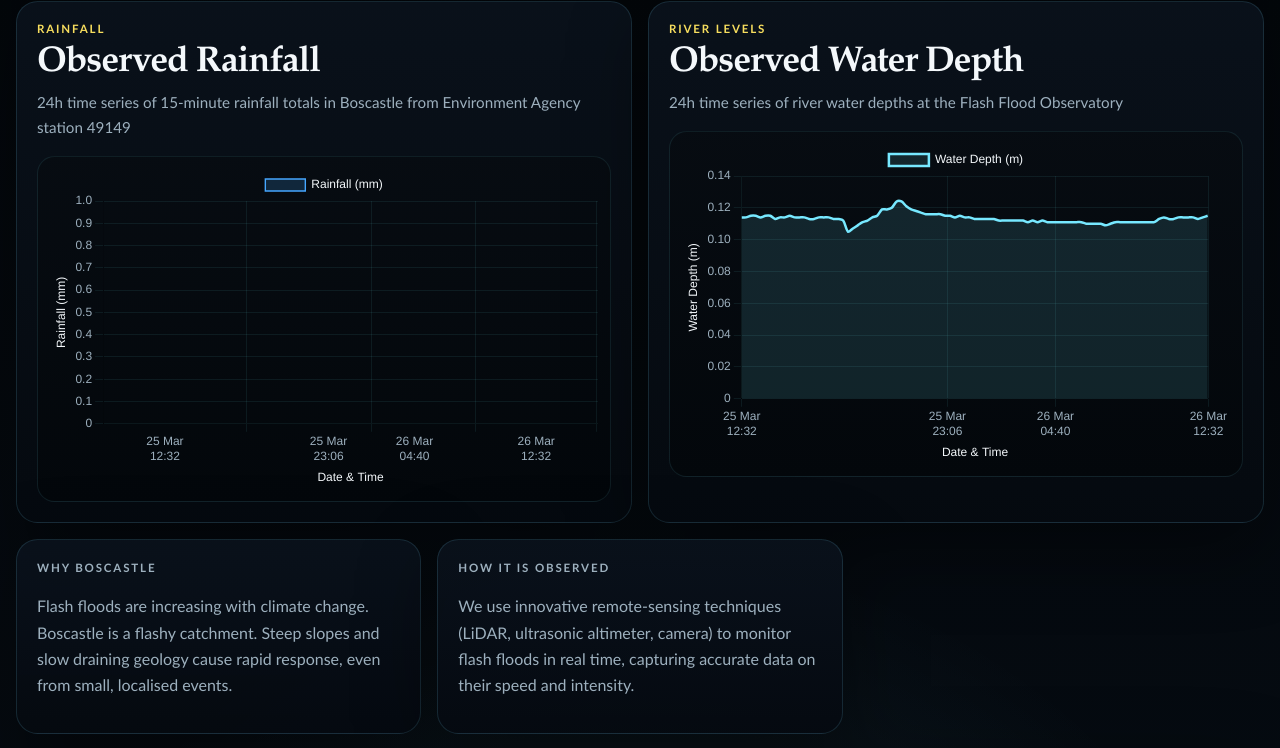
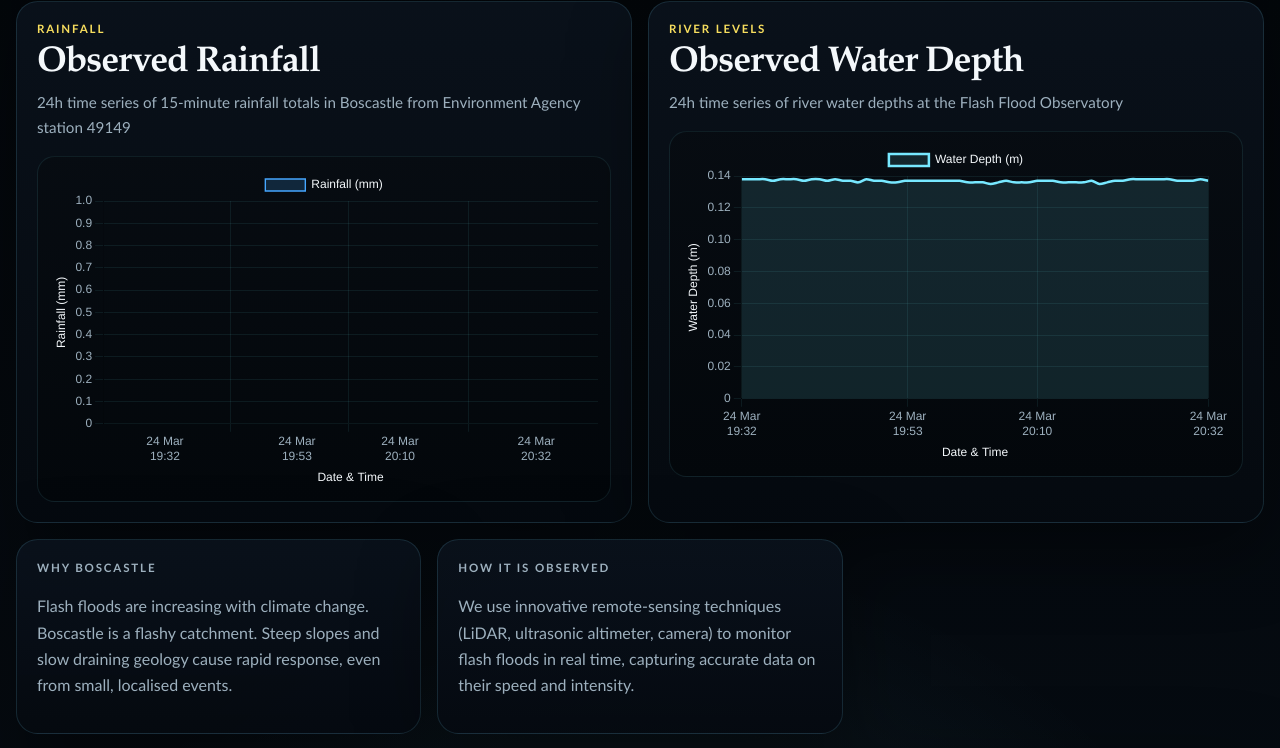
Before and after one commit to orfeasa/flashfloodobservatory.com, a plain HTML site: page public/index.html in a window 1280 px wide. Shown: the part 766-1514 px from the top of the page. Drawn offline with nearby package versions, Linux system fonts and the light colour scheme.

Commit message:
Document and style approved alert states

```diff
--- a/public/data/site_payload.json
+++ b/public/data/site_payload.json
@@ -36,7 +36,7 @@
     }
   ],
   "official_alert": {
-    "api_url": "https://environment.data.gov.uk/flood-monitoring/id/floods?lat=50.6869&long=-4.6928&dist=5.0&min-severity=3",
+    "api_url": "https://environment.data.gov.uk/flood-monitoring/id/floods?lat=50.6869&long=-4.6928&dist=5.0&min-severity=4",
     "count": 0,
     "disclaimer": "Official warning information relates to Environment Agency flood alerts and warnings.",
     "eyebrow": "Official EA Flood Alerts and Warnings",
@@ -48,7 +48,7 @@
     "source_name": "Environment Agency / GOV.UK Check for flooding",
     "source_url": "https://check-for-flooding.service.gov.uk/location/boscastle-cornwall",
     "state": "none",
-    "updated_at": "2026-03-26T12:34:06.269589Z"
+    "updated_at": "2026-03-26T12:37:37.868759Z"
   },
   "panels": {
     "depth": {
@@ -57,730 +57,274 @@
       "eyebrow": "River Levels",
       "points": [
         {
-          "timestamp": "2026-03-25T12:30:00Z",
-          "value": 0.114
+          "timestamp": "2026-03-24T19:32:00Z",
+          "value": 0.138
         },
         {
-          "timestamp": "2026-03-25T12:45:00Z",
-          "value": 0.114
+          "timestamp": "2026-03-24T19:33:00Z",
+          "value": 0.138
         },
         {
-          "timestamp": "2026-03-25T13:00:00Z",
-          "value": 0.115
+          "timestamp": "2026-03-24T19:34:00Z",
+          "value": 0.138
         },
         {
-          "timestamp": "2026-03-25T13:15:00Z",
-          "value": 0.115
+          "timestamp": "2026-03-24T19:35:00Z",
+          "value": 0.138
         },
         {
-          "timestamp": "2026-03-25T13:30:00Z",
-          "value": 0.114
+          "timestamp": "2026-03-24T19:36:00Z",
+          "value": 0.137
         },
         {
-          "timestamp": "2026-03-25T13:45:00Z",
-          "value": 0.115
+          "timestamp": "2026-03-24T19:37:00Z",
+          "value": 0.138
         },
         {
-          "timestamp": "2026-03-25T14:00:00Z",
-          "value": 0.115
+          "timestamp": "2026-03-24T19:38:00Z",
+          "value": 0.138
         },
         {
-          "timestamp": "2026-03-25T14:15:00Z",
-          "value": 0.113
+          "timestamp": "2026-03-24T19:39:00Z",
+          "value": 0.138
         },
         {
-          "timestamp": "2026-03-25T14:30:00Z",
-          "value": 0.114
+          "timestamp": "2026-03-24T19:40:00Z",
+          "value": 0.137
         },
         {
-          "timestamp": "2026-03-25T14:45:00Z",
-          "value": 0.114
+          "timestamp": "2026-03-24T19:41:00Z",
+          "value": 0.138
         },
         {
-          "timestamp": "2026-03-25T15:00:00Z",
-          "value": 0.115
+          "timestamp": "2026-03-24T19:42:00Z",
+          "value": 0.138
         },
         {
-          "timestamp": "2026-03-25T15:15:00Z",
-          "value": 0.114
+          "timestamp": "2026-03-24T19:43:00Z",
+          "value": 0.137
         },
         {
-          "timestamp": "2026-03-25T15:30:00Z",
-          "value": 0.114
+          "timestamp": "2026-03-24T19:44:00Z",
+          "value": 0.138
         },
         {
-          "timestamp": "2026-03-25T15:45:00Z",
-          "value": 0.114
+          "timestamp": "2026-03-24T19:45:00Z",
+          "value": 0.137
         },
         {
-          "timestamp": "2026-03-25T16:00:00Z",
-          "value": 0.113
+          "timestamp": "2026-03-24T19:46:00Z",
+          "value": 0.137
         },
         {
-          "timestamp": "2026-03-25T16:15:00Z",
-          "value": 0.113
+          "timestamp": "2026-03-24T19:47:00Z",
+          "value": 0.136
         },
         {
-          "timestamp": "2026-03-25T16:30:00Z",
-          "value": 0.114
+          "timestamp": "2026-03-24T19:48:00Z",
+          "value": 0.138
         },
         {
-          "timestamp": "2026-03-25T16:45:00Z",
-          "value": 0.114
+          "timestamp": "2026-03-24T19:49:00Z",
+          "value": 0.137
         },
         {
-          "timestamp": "2026-03-25T17:00:00Z",
-          "value": 0.114
+          "timestamp": "2026-03-24T19:50:00Z",
+          "value": 0.137
         },
         {
-          "timestamp": "2026-03-25T17:15:00Z",
-          "value": 0.113
+          "timestamp": "2026-03-24T19:51:00Z",
+          "value": 0.136
         },
         {
-          "timestamp": "2026-03-25T17:30:00Z",
-          "value": 0.113
+          "timestamp": "2026-03-24T19:52:00Z",
+          "value": 0.136
         },
         {
-          "timestamp": "2026-03-25T17:45:00Z",
-          "value": 0.112
+          "timestamp": "2026-03-24T19:53:00Z",
+          "value": 0.137
         },
         {
-          "timestamp": "2026-03-25T18:00:00Z",
-          "value": 0.105
+          "timestamp": "2026-03-24T19:54:00Z",
+          "value": 0.137
         },
         {
-          "timestamp": "2026-03-25T18:15:00Z",
-          "value": 0.107
+          "timestamp": "2026-03-24T19:55:00Z",
+          "value": 0.137
         },
         {
-          "timestamp": "2026-03-25T18:30:00Z",
-          "value": 0.109
+          "timestamp": "2026-03-24T19:56:00Z",
+          "value": 0.137
         },
         {
-          "timestamp": "2026-03-25T18:45:00Z",
-          "value": 0.111
+          "timestamp": "2026-03-24T19:57:00Z",
+          "value": 0.137
         },
         {
-          "timestamp": "2026-03-25T19:00:00Z",
-          "value": 0.112
+          "timestamp": "2026-03-24T19:58:00Z",
+          "value": 0.137
         },
         {
-          "timestamp": "2026-03-25T19:15:00Z",
-          "value": 0.114
+          "timestamp": "2026-03-24T19:59:00Z",
+          "value": 0.137
         },
         {
-          "timestamp": "2026-03-25T19:30:00Z",
-          "value": 0.115
+          "timestamp": "2026-03-24T20:00:00Z",
+          "value": 0.137
         },
         {
-          "timestamp": "2026-03-25T19:45:00Z",
-          "value": 0.119
+          "timestamp": "2026-03-24T20:01:00Z",
+          "value": 0.136
         },
         {
-          "timestamp": "2026-03-25T20:00:00Z",
-          "value": 0.119
+          "timestamp": "2026-03-24T20:02:00Z",
+          "value": 0.136
         },
         {
-          "timestamp": "2026-03-25T20:15:00Z",
-          "value": 0.12
+          "timestamp": "2026-03-24T20:03:00Z",
+          "value": 0.136
         },
         {
-          "timestamp": "2026-03-25T20:30:00Z",
-          "value": 0.124
+          "timestamp": "2026-03-24T20:04:00Z",
+          "value": 0.135
         },
         {
-          "timestamp": "2026-03-25T20:45:00Z",
-          "value": 0.124
+          "timestamp": "2026-03-24T20:05:00Z",
+          "value": 0.136
         },
         {
-          "timestamp": "2026-03-25T21:00:00Z",
-          "value": 0.121
+          "timestamp": "2026-03-24T20:06:00Z",
+          "value": 0.137
         },
         {
-          "timestamp": "2026-03-25T21:15:00Z",
-          "value": 0.119
+          "timestamp": "2026-03-24T20:07:00Z",
+          "value": 0.136
         },
         {
-          "timestamp": "2026-03-25T21:30:00Z",
-          "value": 0.118
+          "timestamp": "2026-03-24T20:08:00Z",
+          "value": 0.136
         },
         {
-          "timestamp": "2026-03-25T21:45:00Z",
-          "value": 0.117
+          "timestamp": "2026-03-24T20:09:00Z",
+          "value": 0.136
         },
         {
-          "timestamp": "2026-03-25T22:00:00Z",
-          "value": 0.116
+          "timestamp": "2026-03-24T20:10:00Z",
+          "value": 0.137
         },
         {
-          "timestamp": "2026-03-25T22:15:00Z",
-          "value": 0.116
+          "timestamp": "2026-03-24T20:11:00Z",
+          "value": 0.137
         },
         {
-          "timestamp": "2026-03-25T22:30:00Z",
-          "value": 0.116
+          "timestamp": "2026-03-24T20:12:00Z",
+          "value": 0.137
         },
         {
-          "timestamp": "2026-03-25T22:45:00Z",
-          "value": 0.116
+          "timestamp": "2026-03-24T20:13:00Z",
+          "value": 0.136
         },
         {
-          "timestamp": "2026-03-25T23:00:00Z",
-          "value": 0.115
+          "timestamp": "2026-03-24T20:14:00Z",
+          "value": 0.136
         },
         {
-          "timestamp": "2026-03-25T23:15:00Z",
-          "value": 0.115
+          "timestamp": "2026-03-24T20:15:00Z",
+          "value": 0.136
         },
         {
-          "timestamp": "2026-03-25T23:30:00Z",
-          "value": 0.114
+          "timestamp": "2026-03-24T20:16:00Z",
+          "value": 0.136
         },
         {
-          "timestamp": "2026-03-25T23:45:00Z",
-          "value": 0.115
+          "timestamp": "2026-03-24T20:17:00Z",
+          "value": 0.137
         },
         {
-          "timestamp": "2026-03-26T00:00:00Z",
-          "value": 0.114
+          "timestamp": "2026-03-24T20:18:00Z",
+          "value": 0.135
         },
         {
-          "timestamp": "2026-03-26T00:15:00Z",
-          "value": 0.114
+          "timestamp": "2026-03-24T20:19:00Z",
+          "value": 0.136
         },
         {
-          "timestamp": "2026-03-26T00:30:00Z",
-          "value": 0.113
+          "timestamp": "2026-03-24T20:20:00Z",
+          "value": 0.137
         },
         {
-          "timestamp": "2026-03-26T00:45:00Z",
-          "value": 0.113
+          "timestamp": "2026-03-24T20:21:00Z",
+          "value": 0.137
         },
         {
-          "timestamp": "2026-03-26T01:00:00Z",
-          "value": 0.113
+          "timestamp": "2026-03-24T20:22:00Z",
+          "value": 0.138
         },
         {
-          "timestamp": "2026-03-26T01:15:00Z",
-          "value": 0.113
+          "timestamp": "2026-03-24T20:23:00Z",
+          "value": 0.138
         },
         {
-          "timestamp": "2026-03-26T01:30:00Z",
-          "value": 0.113
+          "timestamp": "2026-03-24T20:24:00Z",
+          "value": 0.138
         },
         {
-          "timestamp": "2026-03-26T01:45:00Z",
-          "value": 0.112
+          "timestamp": "2026-03-24T20:25:00Z",
+          "value": 0.138
         },
         {
-          "timestamp": "2026-03-26T02:00:00Z",
-          "value": 0.112
+          "timestamp": "2026-03-24T20:26:00Z",
+          "value": 0.138
         },
         {
-          "timestamp": "2026-03-26T02:15:00Z",
-          "value": 0.112
+          "timestamp": "2026-03-24T20:27:00Z",
+          "value": 0.138
         },
         {
-          "timestamp": "2026-03-26T02:30:00Z",
-          "value": 0.112
+          "timestamp": "2026-03-24T20:28:00Z",
+          "value": 0.137
         },
         {
-          "timestamp": "2026-03-26T02:45:00Z",
-          "value": 0.112
+          "timestamp": "2026-03-24T20:29:00Z",
+          "value": 0.137
         },
         {
-          "timestamp": "2026-03-26T03:00:00Z",
-          "value": 0.112
+          "timestamp": "2026-03-24T20:30:00Z",
+          "value": 0.137
         },
         {
-          "timestamp": "2026-03-26T03:15:00Z",
-          "value": 0.111
+          "timestamp": "2026-03-24T20:31:00Z",
+          "value": 0.138
         },
         {
-          "timestamp": "2026-03-26T03:30:00Z",
-          "value": 0.112
-        },
-        {
-          "timestamp": "2026-03-26T03:45:00Z",
-          "value": 0.111
-        },
-        {
-          "timestamp": "2026-03-26T04:00:00Z",
-          "value": 0.112
-        },
-        {
-          "timestamp": "2026-03-26T04:15:00Z",
-          "value": 0.111
-        },
-        {
-          "timestamp": "2026-03-26T04:30:00Z",
-          "value": 0.111
-        },
-        {
-          "timestamp": "2026-03-26T04:45:00Z",
-          "value": 0.111
-        },
-        {
-          "timestamp": "2026-03-26T05:00:00Z",
-          "value": 0.111
-        },
-        {
-          "timestamp": "2026-03-26T05:15:00Z",
-          "value": 0.111
-        },
-        {
-          "timestamp": "2026-03-26T05:30:00Z",
-          "value": 0.111
-        },
-        {
-          "timestamp": "2026-03-26T05:45:00Z",
-          "value": 0.111
-        },
-        {
-          "timestamp": "2026-03-26T06:00:00Z",
-          "value": 0.111
-        },
-        {
-          "timestamp": "2026-03-26T06:15:00Z",
-          "value": 0.11
-        },
-        {
-          "timestamp": "2026-03-26T06:30:00Z",
-          "value": 0.11
-        },
-        {
-          "timestamp": "2026-03-26T06:45:00Z",
-          "value": 0.11
-        },
-        {
-          "timestamp": "2026-03-26T07:00:00Z",
-          "value": 0.11
-        },
-        {
-          "timestamp": "2026-03-26T07:15:00Z",
-          "value": 0.109
-        },
-        {
-          "timestamp": "2026-03-26T07:30:00Z",
-          "value": 0.11
-        },
-        {
-          "timestamp": "2026-03-26T07:45:00Z",
-          "value": 0.111
-        },
-        {
-          "timestamp": "2026-03-26T08:00:00Z",
-          "value": 0.111
-        },
-        {
-          "timestamp": "2026-03-26T08:15:00Z",
-          "value": 0.111
-        },
-        {
-          "timestamp": "2026-03-26T08:30:00Z",
-          "value": 0.111
-        },
-        {
-          "timestamp": "2026-03-26T08:45:00Z",
-          "value": 0.111
-        },
-        {
-          "timestamp": "2026-03-26T09:00:00Z",
-          "value": 0.111
-        },
-        {
-          "timestamp": "2026-03-26T09:15:00Z",
-          "value": 0.111
-        },
-        {
-          "timestamp": "2026-03-26T09:30:00Z",
-          "value": 0.111
-        },
-        {
-          "timestamp": "2026-03-26T09:45:00Z",
-          "value": 0.111
-        },
-        {
-          "timestamp": "2026-03-26T10:00:00Z",
-          "value": 0.113
-        },
-        {
-          "timestamp": "2026-03-26T10:15:00Z",
-          "value": 0.114
-        },
-        {
-          "timestamp": "2026-03-26T10:30:00Z",
-          "value": 0.113
-        },
-        {
-          "timestamp": "2026-03-26T10:45:00Z",
-          "value": 0.113
-        },
-        {
-          "timestamp": "2026-03-26T11:00:00Z",
-          "value": 0.114
-        },
-        {
-          "timestamp": "2026-03-26T11:15:00Z",
-          "value": 0.114
-        },
-        {
-          "timestamp": "2026-03-26T11:30:00Z",
-          "value": 0.114
-        },
-        {
-          "timestamp": "2026-03-26T11:45:00Z",
-          "value": 0.114
-        },
-        {
-          "timestamp": "2026-03-26T12:00:00Z",
-          "value": 0.113
-        },
-        {
-          "timestamp": "2026-03-26T12:15:00Z",
-          "value": 0.114
-        },
-        {
-          "timestamp": "2026-03-26T12:30:00Z",
-          "value": 0.115
+          "timestamp": "2026-03-24T20:32:00Z",
+          "value": 0.137
         }
       ],
       "title": "Observed Water Depth",
       "y_axis_label": "Water Depth (m)"
     },
     "rainfall": {
-      "data_url": "https://environment.data.gov.uk/flood-monitoring/data/readings?parameter=rainfall&stationReference=49149&startdate=2026-03-25&enddate=2026-03-26&_sorted=",
+      "data_url": "https://environment.data.gov.uk/flood-monitoring/data/readings?parameter=rainfall&stationReference=49149&startdate=2026-03-24&enddate=2026-03-24&_sorted=",
       "description": "24h time series of 15-minute rainfall totals in Boscastle from Environment Agency station 49149",
       "empty_message": "Rainfall data is temporarily unavailable.",
       "eyebrow": "Rainfall",
-      "last_updated": "2026-03-26T09:00:00Z",
+      "last_updated": "2026-03-24T20:30:00Z",
       "points": [
         {
-          "timestamp": "2026-03-25T12:45:00Z",
+          "timestamp": "2026-03-24T19:45:00Z",
           "value": 0.0
         },
         {
-          "timestamp": "2026-03-25T13:00:00Z",
+          "timestamp": "2026-03-24T20:00:00Z",
           "value": 0.0
         },
         {
-          "timestamp": "2026-03-25T13:15:00Z",
+          "timestamp": "2026-03-24T20:15:00Z",
           "value": 0.0
         },
         {
-          "timestamp": "2026-03-25T13:30:00Z",
-          "value": 0.0
-        },
-        {
-          "timestamp": "2026-03-25T13:45:00Z",
-          "value": 0.0
-        },
-        {
-          "timestamp": "2026-03-25T14:00:00Z",
-          "value": 0.0
-        },
-        {
-          "timestamp": "2026-03-25T14:15:00Z",
-          "value": 0.0
-        },
-        {
-          "timestamp": "2026-03-25T14:30:00Z",
-          "value": 0.0
-        },
-        {
-          "timestamp": "2026-03-25T14:45:00Z",
-          "value": 0.0
-        },
-        {
-          "timestamp": "2026-03-25T15:00:00Z",
-          "value": 0.0
-        },
-        {
-          "timestamp": "2026-03-25T15:15:00Z",
-          "value": 0.0
-        },
-        {
-          "timestamp": "2026-03-25T15:30:00Z",
-          "value": 0.0
-        },
-        {
-          "timestamp": "2026-03-25T15:45:00Z",
-          "value": 0.0
-        },
-        {
-          "timestamp": "2026-03-25T16:00:00Z",
-          "value": 0.0
-        },
-        {
-          "timestamp": "2026-03-25T16:15:00Z",
-          "value": 0.0
-        },
-        {
-          "timestamp": "2026-03-25T16:30:00Z",
-          "value": 0.0
-        },
-        {
-          "timestamp": "2026-03-25T16:45:00Z",
-          "value": 0.0
-        },
-        {
-          "timestamp": "2026-03-25T17:00:00Z",
-          "value": 0.0
-        },
-        {
-          "timestamp": "2026-03-25T17:15:00Z",
-          "value": 0.0
-        },
-        {
-          "timestamp": "2026-03-25T17:30:00Z",
-          "value": 0.0
-        },
-        {
-          "timestamp": "2026-03-25T17:45:00Z",
-          "value": 0.0
-        },
-        {
-          "timestamp": "2026-03-25T18:00:00Z",
-          "value": 0.0
-        },
-        {
-          "timestamp": "2026-03-25T18:15:00Z",
-          "value": 0.0
-        },
-        {
-          "timestamp": "2026-03-25T18:30:00Z",
-          "value": 0.0
-        },
-        {
-          "timestamp": "2026-03-25T18:45:00Z",
-          "value": 0.0
-        },
-        {
-          "timestamp": "2026-03-25T19:00:00Z",
-          "value": 0.0
-        },
-        {
-          "timestamp": "2026-03-25T19:15:00Z",
-          "value": 0.0
-        },
-        {
-          "timestamp": "2026-03-25T19:30:00Z",
-          "value": 0.0
-        },
-        {
-          "timestamp": "2026-03-25T19:45:00Z",
-          "value": 0.0
-        },
-        {
-          "timestamp": "2026-03-25T20:00:00Z",
-          "value": 0.0
-        },
-        {
-          "timestamp": "2026-03-25T20:15:00Z",
-          "value": 0.0
-        },
-        {
-          "timestamp": "2026-03-25T20:30:00Z",
-          "value": 0.0
-        },
-        {
-          "timestamp": "2026-03-25T20:45:00Z",
-          "value": 0.0
-        },
-        {
-          "timestamp": "2026-03-25T21:00:00Z",
-          "value": 0.0
-        },
-        {
-          "timestamp": "2026-03-25T21:15:00Z",
-          "value": 0.0
-        },
-        {
-          "timestamp": "2026-03-25T21:30:00Z",
-          "value": 0.0
-        },
-        {
-          "timestamp": "2026-03-25T21:45:00Z",
-          "value": 0.0
-        },
-        {
-          "timestamp": "2026-03-25T22:00:00Z",
-          "value": 0.0
-        },
-        {
-          "timestamp": "2026-03-25T22:15:00Z",
-          "value": 0.0
-        },
-        {
-          "timestamp": "2026-03-25T22:30:00Z",
-          "value": 0.0
-        },
-        {
-          "timestamp": "2026-03-25T22:45:00Z",
-          "value": 0.0
-        },
-        {
-          "timestamp": "2026-03-25T23:00:00Z",
-          "value": 0.0
-        },
-        {
-          "timestamp": "2026-03-25T23:15:00Z",
-          "value": 0.0
-        },
-        {
-          "timestamp": "2026-03-25T23:30:00Z",
-          "value": 0.0
-        },
-        {
-          "timestamp": "2026-03-25T23:45:00Z",
-          "value": 0.0
-        },
-        {
-          "timestamp": "2026-03-26T00:00:00Z",
-          "value": 0.0
-        },
-        {
-          "timestamp": "2026-03-26T00:15:00Z",
-          "value": 0.0
-        },
-        {
-          "timestamp": "2026-03-26T00:30:00Z",
-          "value": 0.0
-        },
-        {
-          "timestamp": "2026-03-26T00:45:00Z",
-          "value": 0.0
-        },
-        {
-          "timestamp": "2026-03-26T01:00:00Z",
-          "value": 0.0
-        },
-        {
-          "timestamp": "2026-03-26T01:15:00Z",
-          "value": 0.0
-        },
-        {
-          "timestamp": "2026-03-26T01:30:00Z",
-          "value": 0.0
-        },
-        {
-          "timestamp": "2026-03-26T01:45:00Z",
-          "value": 0.0
-        },
-        {
-          "timestamp": "2026-03-26T02:00:00Z",
-          "value": 0.0
-        },
-        {
-          "timestamp": "2026-03-26T02:15:00Z",
-          "value": 0.0
-        },
-        {
-          "timestamp": "2026-03-26T02:30:00Z",
-          "value": 0.0
-        },
-        {
-          "timestamp": "2026-03-26T02:45:00Z",
-          "value": 0.0
-        },
-        {
-          "timestamp": "2026-03-26T03:00:00Z",
-          "value": 0.0
-        },
-        {
-          "timestamp": "2026-03-26T03:15:00Z",
-          "value": 0.0
-        },
-        {
-          "timestamp": "2026-03-26T03:30:00Z",
-          "value": 0.0
-        },
-        {
-          "timestamp": "2026-03-26T03:45:00Z",
-          "value": 0.0
-        },
-        {
-          "timestamp": "2026-03-26T04:00:00Z",
-          "value": 0.0
-        },
-        {
-          "timestamp": "2026-03-26T04:15:00Z",
-          "value": 0.0
-        },
-        {
-          "timestamp": "2026-03-26T04:30:00Z",
-          "value": 0.0
-        },
-        {
-          "timestamp": "2026-03-26T04:45:00Z",
-          "value": 0.0
-        },
-        {
-          "timestamp": "2026-03-26T05:00:00Z",
-          "value": 0.0
-        },
-        {
-          "timestamp": "2026-03-26T05:15:00Z",
-          "value": 0.0
-        },
-        {
-          "timestamp": "2026-03-26T05:30:00Z",
-          "value": 0.0
-        },
-        {
-          "timestamp": "2026-03-26T05:45:00Z",
-          "value": 0.0
-        },
-        {
-          "timestamp": "2026-03-26T06:00:00Z",
-          "value": 0.0
-        },
-        {
-          "timestamp": "2026-03-26T06:15:00Z",
-          "value": 0.0
-        },
-        {
-          "timestamp": "2026-03-26T06:30:00Z",
-          "value": 0.0
-        },
-        {
-          "timestamp": "2026-03-26T06:45:00Z",
-          "value": 0.0
-        },
-        {
-          "timestamp": "2026-03-26T07:00:00Z",
-          "value": 0.0
-        },
-        {
-          "timestamp": "2026-03-26T07:15:00Z",
-          "value": 0.0
-        },
-        {
-          "timestamp": "2026-03-26T07:30:00Z",
-          "value": 0.0
-        },
-        {
-          "timestamp": "2026-03-26T07:45:00Z",
-          "value": 0.0
-        },
-        {
-          "timestamp": "2026-03-26T08:00:00Z",
-          "value": 0.0
-        },
-        {
-          "timestamp": "2026-03-26T08:15:00Z",
-          "value": 0.0
-        },
-        {
-          "timestamp": "2026-03-26T08:30:00Z",
-          "value": 0.0
-        },
-        {
-          "timestamp": "2026-03-26T08:45:00Z",
-          "value": 0.0
-        },
-        {
-          "timestamp": "2026-03-26T09:00:00Z",
+          "timestamp": "2026-03-24T20:30:00Z",
           "value": 0.0
         }
       ],
@@ -792,8 +336,8 @@
     }
   },
   "reporting_window": {
-    "end_timestamp": "2026-03-26T12:32:00Z",
-    "start_timestamp": "2026-03-25T12:32:00Z"
+    "end_timestamp": "2026-03-24T20:32:00Z",
+    "start_timestamp": "2026-03-24T19:32:00Z"
   },
   "site": {
     "eyebrow": "Flash Flood Observatory",
@@ -808,7 +352,7 @@
   },
   "status": {
     "message": "Public dashboard feed online.",
-    "published_at": "2026-03-26T12:34:06.280524Z",
+    "published_at": "2026-03-26T12:37:37.879866Z",
     "state": "Online"
   },
   "summary_metrics": [
@@ -817,28 +361,28 @@
       "label": "Current River Level",
       "note": "Current water depth at the Flash Flood Observatory",
       "unit": "m",
-      "value": 0.115
+      "value": 0.137
     },
     {
       "decimals": 3,
       "label": "Maximum 24h River Level",
       "note": "Maximum 24h water depth at the Flash Flood Observatory",
       "unit": "m",
-      "value": 0.126
+      "value": 0.138
     },
     {
       "decimals": 3,
       "label": "Minimum 24h River Level",
       "note": "Minimum 24h water depth at the Flash Flood Observatory",
       "unit": "m",
-      "value": 0.103
+      "value": 0.135
     },
     {
       "decimals": 3,
       "label": "Current 24h River Level Range",
       "note": "Current 24h water depth range at the Flash Flood Observatory",
       "unit": "m",
-      "value": 0.023
+      "value": 0.003
     }
   ]
 }
--- a/public/styles.css
+++ b/public/styles.css
@@ -101,6 +101,11 @@ a {
 .official-alert--severe-flood-warning {
   border-color: rgba(255, 123, 121, 0.46);
   background: linear-gradient(180deg, rgba(60, 16, 16, 0.94), rgba(28, 8, 8, 0.96));
+}
+
+.official-alert--warning-no-longer-in-force {
+  border-color: rgba(157, 176, 190, 0.32);
+  background: linear-gradient(180deg, rgba(22, 28, 34, 0.94), rgba(12, 16, 20, 0.96));
 }
 
 .official-alert--unavailable {
```
Also changed, not shown: AGENTS.md (+1 -0 lines), README.md.
